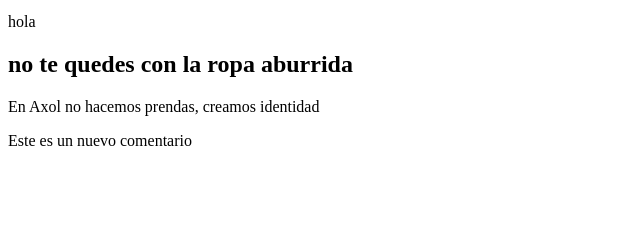
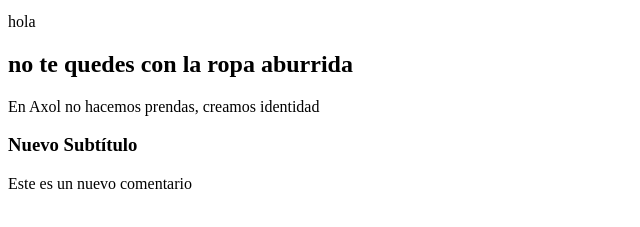
Before and after one commit to paulcastillos/pagina, a plain HTML site: page index.html in a window 1280 px wide. Shown: the part 101-328 px from the top of the page, without its empty margins (0-640 px from the left). Drawn offline with Linux system fonts and the light colour scheme.

Commit message:
Subtítulo

```diff
--- a/index.html
+++ b/index.html
@@ -12,6 +12,8 @@
     <p>hola</p>
     <h2>no te quedes con la ropa aburrida</h2>
     <p>En Axol no hacemos prendas, creamos identidad</p>
+
+    <h3>Nuevo Subtítulo</h3>
     <p>Este es un nuevo comentario</p>
 </body>
 </html>
```
